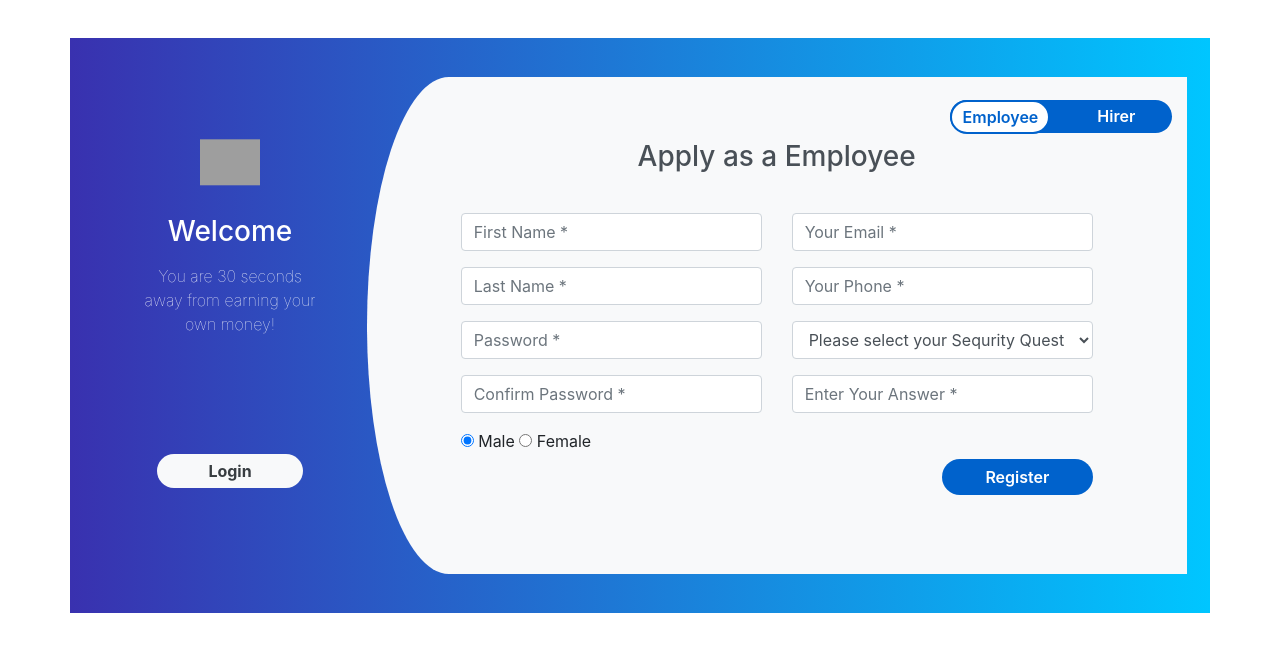
After one commit to rupendra10/python-master, a Django app: page /LoginForm/registration/ in a window 1280 px wide. The commit adds this page. Shown: the top 652 px of the page. Run offline with Django 3.2, Linux system fonts and the light colour scheme; some libraries are stand-ins or nearby versions; grey boxes are pictures that could not be loaded.

Commit message:
thursday changes

```diff
--- a/LoginForm/urls.py
+++ b/LoginForm/urls.py
@@ -4,4 +4,5 @@ from . import views
 
 urlpatterns = [
     path('', views.index, name = 'index'),
+    path('registration/', views.registration, name = 'registration'),
 ]
--- a/LoginForm/views.py
+++ b/LoginForm/views.py
@@ -7,3 +7,7 @@ from django.http import HttpResponse
 
 def index(request):
     return render(request, 'login.html')
+
+
+def registration(request):
+    return render(request, 'Registration.html')
--- /dev/null
+++ b/static/css/Registration.css
@@ -0,0 +1,95 @@
+.register{
+    background: -webkit-linear-gradient(left, #3931af, #00c6ff);
+    margin-top: 3%;
+    padding: 3%;
+}
+.register-left{
+    text-align: center;
+    color: #fff;
+    margin-top: 4%;
+}
+.register-left input{
+    border: none;
+    border-radius: 1.5rem;
+    padding: 2%;
+    width: 60%;
+    background: #f8f9fa;
+    font-weight: bold;
+    color: #383d41;
+    margin-top: 30%;
+    margin-bottom: 3%;
+    cursor: pointer;
+}
+.register-right{
+    background: #f8f9fa;
+    border-top-left-radius: 10% 50%;
+    border-bottom-left-radius: 10% 50%;
+}
+.register-left img{
+    margin-top: 15%;
+    margin-bottom: 5%;
+    width: 25%;
+    -webkit-animation: mover 2s infinite  alternate;
+    animation: mover 1s infinite  alternate;
+}
+@-webkit-keyframes mover {
+    0% { transform: translateY(0); }
+    100% { transform: translateY(-20px); }
+}
+@keyframes mover {
+    0% { transform: translateY(0); }
+    100% { transform: translateY(-20px); }
+}
+.register-left p{
+    font-weight: lighter;
+    padding: 12%;
+    margin-top: -9%;
+}
+.register .register-form{
+    padding: 10%;
+    margin-top: 10%;
+}
+.btnRegister{
+    float: right;
+    margin-top: 10%;
+    border: none;
+    border-radius: 1.5rem;
+    padding: 2%;
+    background: #0062cc;
+    color: #fff;
+    font-weight: 600;
+    width: 50%;
+    cursor: pointer;
+}
+.register .nav-tabs{
+    margin-top: 3%;
+    border: none;
+    background: #0062cc;
+    border-radius: 1.5rem;
+    width: 28%;
+    float: right;
+}
+.register .nav-tabs .nav-link{
+    padding: 2%;
+    height: 34px;
+    font-weight: 600;
+    color: #fff;
+    border-top-right-radius: 1.5rem;
+    border-bottom-right-radius: 1.5rem;
+}
+.register .nav-tabs .nav-link:hover{
+    border: none;
+}
+.register .nav-tabs .nav-link.active{
+    width: 100px;
+    color: #0062cc;
+    border: 2px solid #0062cc;
+    border-top-left-radius: 1.5rem;
+    border-bottom-left-radius: 1.5rem;
+}
+.register-heading{
+    text-align: center;
+    margin-top: 8%;
+    margin-bottom: -15%;
+    color: #495057;
+}
--- /dev/null
+++ b/templates/Registration.html
@@ -0,0 +1,126 @@
+{% load static %}
+<link href="//maxcdn.bootstrapcdn.com/bootstrap/4.1.1/css/bootstrap.min.css" rel="stylesheet" id="bootstrap-css">
+<script src="//maxcdn.bootstrapcdn.com/bootstrap/4.1.1/js/bootstrap.min.js"></script>
+<script src="//cdnjs.cloudflare.com/ajax/libs/jquery/3.2.1/jquery.min.js"></script>
+<!------ Include the above in your HEAD tag ---------->
+
+
+<head>
+        <link rel="stylesheet" type="text/css"
+        href="{% static 'css/Registration.css' %}"
+</head>
+<div class="container register">
+                <div class="row">
+                    <div class="col-md-3 register-left">
+                        <img src="https://image.ibb.co/n7oTvU/logo_white.png" alt=""/>
+                        <h3>Welcome</h3>
+                        <p>You are 30 seconds away from earning your own money!</p>
+                        <input type="submit" name="" value="Login"/><br/>
+                    </div>
+                    <div class="col-md-9 register-right">
+                        <ul class="nav nav-tabs nav-justified" id="myTab" role="tablist">
+                            <li class="nav-item">
+                                <a class="nav-link active" id="home-tab" data-toggle="tab" href="#home" role="tab" aria-controls="home" aria-selected="true">Employee</a>
+                            </li>
+                            <li class="nav-item">
+                                <a class="nav-link" id="profile-tab" data-toggle="tab" href="#profile" role="tab" aria-controls="profile" aria-selected="false">Hirer</a>
+                            </li>
+                        </ul>
+                        <div class="tab-content" id="myTabContent">
+                            <div class="tab-pane fade show active" id="home" role="tabpanel" aria-labelledby="home-tab">
+                                <h3 class="register-heading">Apply as a Employee</h3>
+                                <div class="row register-form">
+                                    <div class="col-md-6">
+                                        <div class="form-group">
+                                            <input type="text" class="form-control" placeholder="First Name *" value="" />
+                                        </div>
+                                        <div class="form-group">
+                                            <input type="text" class="form-control" placeholder="Last Name *" value="" />
+                                        </div>
+                                        <div class="form-group">
+                                            <input type="password" class="form-control" placeholder="Password *" value="" />
+                                        </div>
+                                        <div class="form-group">
+                                            <input type="password" class="form-control"  placeholder="Confirm Password *" value="" />
+                                        </div>
+                                        <div class="form-group">
+                                            <div class="maxl">
+                                                <label class="radio inline">
+                                                    <input type="radio" name="gender" value="male" checked>
+                                                    <span> Male </span>
+                                                </label>
+                                                <label class="radio inline">
+                                                    <input type="radio" name="gender" value="female">
+                                                    <span>Female </span>
+                                                </label>
+                                            </div>
+                                        </div>
+                                    </div>
+                                    <div class="col-md-6">
+                                        <div class="form-group">
+                                            <input type="email" class="form-control" placeholder="Your Email *" value="" />
+                                        </div>
+                                        <div class="form-group">
+                                            <input type="text" minlength="10" maxlength="10" name="txtEmpPhone" class="form-control" placeholder="Your Phone *" value="" />
+                                        </div>
+                                        <div class="form-group">
+                                            <select class="form-control">
+                                                <option class="hidden"  selected disabled>Please select your Sequrity Question</option>
+                                                <option>What is your Birthdate?</option>
+                                                <option>What is Your old Phone Number</option>
+                                                <option>What is your Pet Name?</option>
+                                            </select>
+                                        </div>
+                                        <div class="form-group">
+                                            <input type="text" class="form-control" placeholder="Enter Your Answer *" value="" />
+                                        </div>
+                                        <input type="submit" class="btnRegister"  value="Register"/>
+                                    </div>
+                                </div>
+                            </div>
+                            <div class="tab-pane fade show" id="profile" role="tabpanel" aria-labelledby="profile-tab">
+                                <h3  class="register-heading">Apply as a Hirer</h3>
+                                <div class="row register-form">
+                                    <div class="col-md-6">
+                                        <div class="form-group">
+                                            <input type="text" class="form-control" placeholder="First Name *" value="" />
+                                        </div>
+                                        <div class="form-group">
+                                            <input type="text" class="form-control" placeholder="Last Name *" value="" />
+                                        </div>
+                                        <div class="form-group">
+                                            <input type="email" class="form-control" placeholder="Email *" value="" />
+                                        </div>
+                                        <div class="form-group">
+                                            <input type="text" maxlength="10" minlength="10" class="form-control" placeholder="Phone *" value="" />
+                                        </div>
+
+
+                                    </div>
+                                    <div class="col-md-6">
+                                        <div class="form-group">
+                                            <input type="password" class="form-control" placeholder="Password *" value="" />
+                                        </div>
+                                        <div class="form-group">
+                                            <input type="password" class="form-control" placeholder="Confirm Password *" value="" />
+                                        </div>
+                                        <div class="form-group">
+                                            <select class="form-control">
+                                                <option class="hidden"  selected disabled>Please select your Sequrity Question</option>
+                                                <option>What is your Birthdate?</option>
+                                                <option>What is Your old Phone Number</option>
+                                                <option>What is your Pet Name?</option>
+                                            </select>
+                                        </div>
+                                        <div class="form-group">
+                                            <input type="text" class="form-control" placeholder="`Answer *" value="" />
+                                        </div>
+                                        <input type="submit" class="btnRegister"  value="Register"/>
+                                    </div>
+                                </div>
+                            </div>
+                        </div>
+                    </div>
+                </div>
+
+            </div>
--- a/templates/login.html
+++ b/templates/login.html
@@ -71,7 +71,7 @@
 			</div>
 			<div class="card-footer">
 				<div class="d-flex justify-content-center links">
-					Don't have an account?<a href="#">Sign Up</a>
+					Don't have an account?<a href="{% url 'registration' %}">Sign Up</a>
 				</div>
 				<div class="d-flex justify-content-center">
 					<a href="#">Forgot your password?</a>
```
